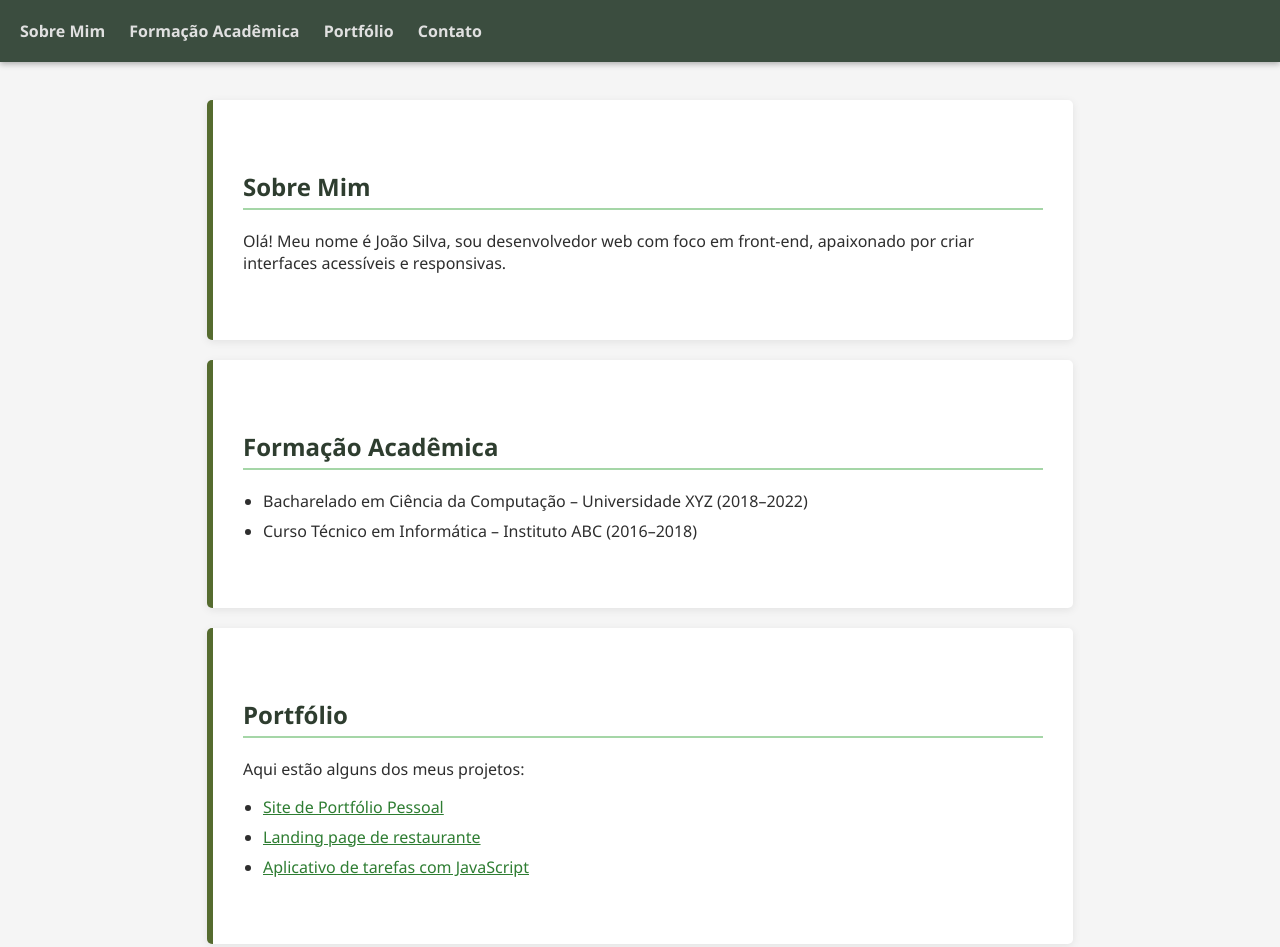
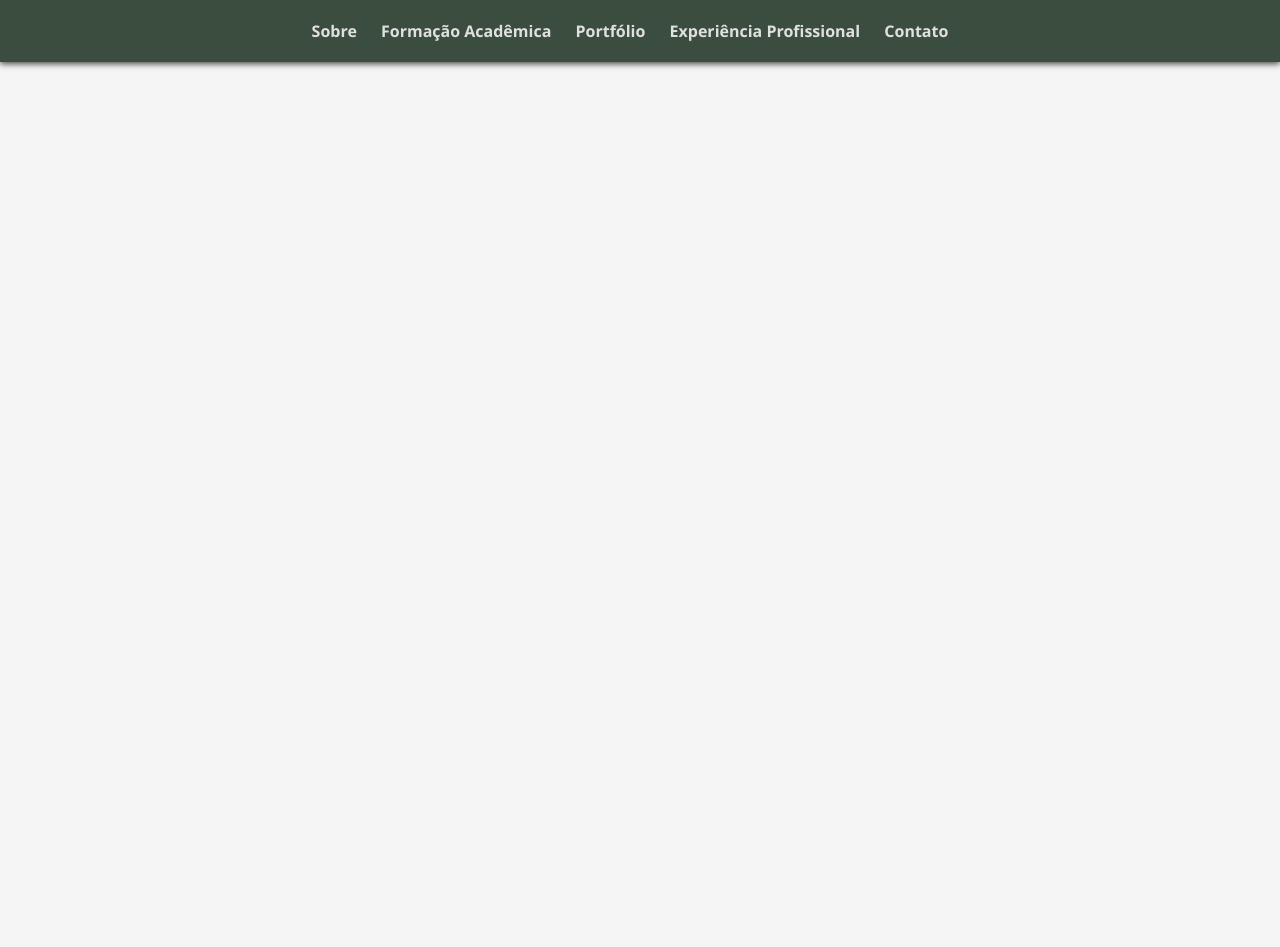
Before and after one commit to felipevasseur/meu-portfolio, a plain HTML site: page index.html in a window 1280 px wide. Shown: the top 947 px of the page. After the commit the page ends 800 px from the top, so only its background shows below. Drawn offline with Linux system fonts and the light colour scheme.

Commit message:
Atualização do site

```diff
--- a/index.html
+++ b/index.html
@@ -3,122 +3,27 @@
 <head>
   <meta charset="UTF-8">
   <meta name="viewport" content="width=device-width, initial-scale=1.0">
+  <link rel="stylesheet" href="style.css">
   <title>Currículo Online</title>
-
-  <style>
-    /* Fonte e reset básico */
-    body {
-      margin: 0;
-      padding-top: 80px; /* espaço para o cabeçalho fixo */
-      font-family: 'Segoe UI', Tahoma, Geneva, Verdana, sans-serif;
-      background-color: #f5f5f5;
-      color: #2e2e2e;
-    }
-
-    /* Cabeçalho fixo com tom verde militar escuro */
-    header {
-      position: fixed;
-      top: 0;
-      left: 0;
-      right: 0;
-      background-color: #3b4d3f; /* Verde militar escuro */
-      color: white;
-      padding: 20px;
-      z-index: 1000;
-      box-shadow: 0 2px 6px rgba(0, 0, 0, 0.3);
-    }
-
-    /* Estilo dos links do menu */
-    nav a {
-      color: #e0e0e0;
-      text-decoration: none;
-      margin-right: 20px;
-      font-weight: bold;
-      transition: color 0.3s;
-    }
-
-    nav a:hover {
-      color: #a5d6a7; /* Verde claro */
-    }
-
-    /* Seções */
-    section {
-      padding: 50px 30px;
-      background-color: #ffffff;
-      margin: 20px auto;
-      max-width: 800px;
-      border-left: 6px solid #556b2f; /* Tom de verde oliva escuro */
-      border-radius: 5px;
-      box-shadow: 0 2px 8px rgba(0,0,0,0.08);
-    }
-
-    h2 {
-      color: #2e3d2f; /* Verde militar profundo */
-      border-bottom: 2px solid #a5d6a7;
-      padding-bottom: 5px;
-      margin-bottom: 20px;
-    }
-
-    a {
-      color: #2e7d32;
-    }
-
-    a:hover {
-      text-decoration: underline;
-    }
-
-    ul {
-      padding-left: 20px;
-    }
-
-    ul li {
-      margin-bottom: 8px;
-    }
-  </style>
 </head>
 <body>
-
-  <!-- Cabeçalho fixo com navegação -->
+  <!-- Cabeçalho fixo com navegação entre as paginas -->
   <header>
     <nav>
-      <a href="#sobre-mim">Sobre Mim</a>
-      <a href="#formacao">Formação Acadêmica</a>
-      <a href="#portfolio">Portfólio</a>
-      <a href="#contato">Contato</a>
+      <a href="sobre.html">Sobre</a>
+      <a href="formacao.html">Formação Acadêmica</a>
+      <a href="portfolio.html">Portfólio</a>
+      <a href="profissional.html">Experiência Profissional</a>
+      <a href="contato.html">Contato</a>
     </nav>
   </header>
 
-  <!-- Seção: Sobre Mim -->
-  <section id="sobre-mim">
-    <h2>Sobre Mim</h2>
-    <p>Olá! Meu nome é João Silva, sou desenvolvedor web com foco em front-end, apaixonado por criar interfaces acessíveis e responsivas.</p>
-  </section>
+  <!-- Rodapé fixo em todas as páginas -->
+  <footer>
+      &copy; 2025 Felipe Vasseur. Todos os direitos reservados.
+   </footer>
 
-  <!-- Seção: Formação Acadêmica -->
-  <section id="formacao">
-    <h2>Formação Acadêmica</h2>
-    <ul>
-      <li>Bacharelado em Ciência da Computação – Universidade XYZ (2018–2022)</li>
-      <li>Curso Técnico em Informática – Instituto ABC (2016–2018)</li>
-    </ul>
-  </section>
 
-  <!-- Seção: Portfólio -->
-  <section id="portfolio">
-    <h2>Portfólio</h2>
-    <p>Aqui estão alguns dos meus projetos:</p>
-    <ul>
-      <li><a href="#" target="_blank">Site de Portfólio Pessoal</a></li>
-      <li><a href="#" target="_blank">Landing page de restaurante</a></li>
-      <li><a href="#" target="_blank">Aplicativo de tarefas com JavaScript</a></li>
-    </ul>
-  </section>
-
-  <!-- Seção: Contato -->
-  <section id="contato">
-    <h2>Contato</h2>
-    <p>Você pode entrar em contato comigo por e-mail: <a href="mailto:joao@email.com">joao@email.com</a></p>
-  </section>
 
 </body>
 </html>
--- a/style.css
+++ b/style.css
@@ -32,7 +32,7 @@
         bottom: 0;
         width: 100%;
         font-size: 12px;
-        position:fixed;
+        position:relative;
         border-left:#556b2f 4px solid;
 
     }
@@ -72,12 +72,20 @@
         transition: border-color 0.3s, box-shadow 0.3s;
     }
 
+    /* Efeito de foco nos campos */
+    #formulario-contato input:focus,
+    #formulario-contato textarea:focus,
+    #formulario-contato button:focus,
+    a:focus {
+        outline:2px solid #3b4d3f;
+    }
+
 
     /* Botão de envio */
     #formulario-contato button {
         margin-top: 25px;
         padding: 12px;
-        background-color: #3b4d3f;
+        background-color:#3b4d3f;
         color: white;
         border: none;
         border-radius: 4px;
@@ -102,6 +110,7 @@
         font-weight: bold;
         font-size: 16px;
         transition: color 1s;
+
     }
 
     nav a:hover {
@@ -138,7 +147,7 @@
 
     p {
         font-size: 16px;
-        font-family: arial;
+        font-family: sans-serif;
         line-height: 1.6;
         margin-bottom: 20px;
 
```
Also changed, not shown: contato.html (+56 -0 lines), formacao.html (+40 -0 lines), portfolio.html (+34 -0 lines), profissional.html (+34 -0 lines), sobre.html (+42 -0 lines).
